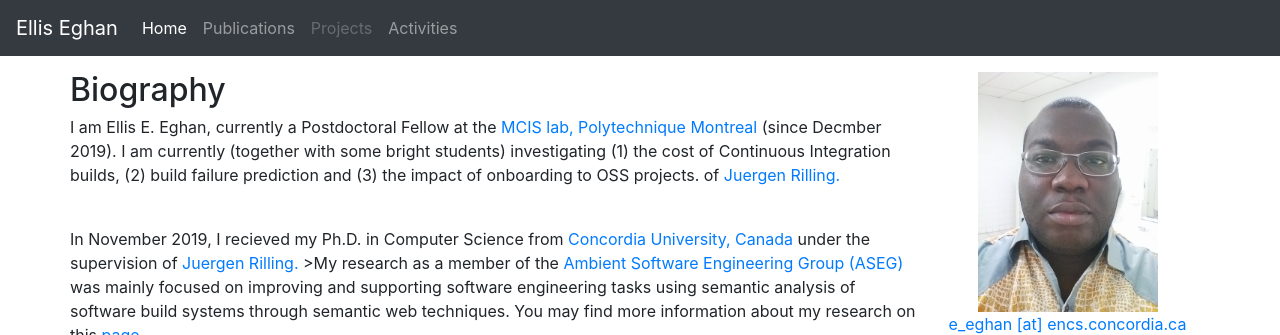
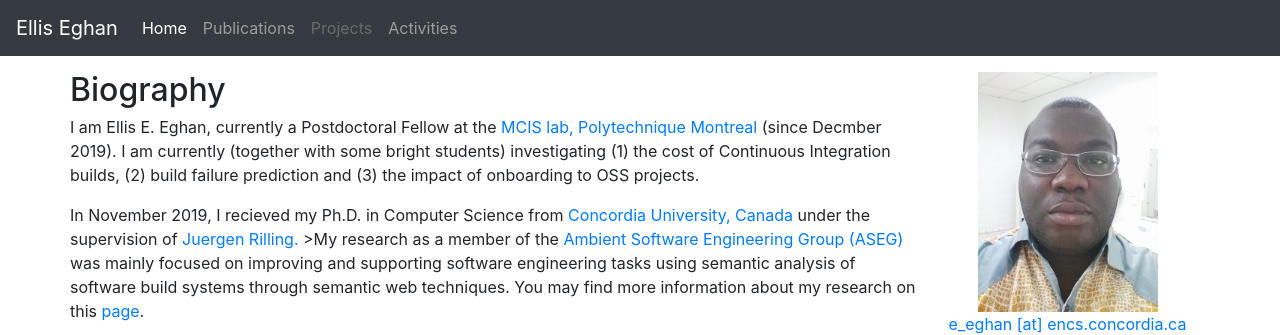
Before and after one commit to elliseghan/elliseghan.github.io, a plain HTML site: page index.html in a window 1280 px wide. Shown: the top 335 px of the page. Drawn offline with nearby package versions, Linux system fonts and the light colour scheme.

Commit message:
Update index.html

```diff
--- a/index.html
+++ b/index.html
@@ -54,7 +54,6 @@
 					<h2>Biography</h2>
 					<p>I am Ellis E. Eghan, currently a Postdoctoral Fellow at the <a href="http://mcis.polymtl.ca/">MCIS lab, Polytechnique Montreal</a> (since Decmber 2019).
 						I am currently (together with some bright students) investigating (1) the cost of Continuous Integration builds, (2) build failure prediction and (3) the impact of onboarding to OSS projects.
-						of <a href="http://www.rilling.ca">Juergen Rilling.</a></p></br>
 
 					<p>In November 2019, I recieved my Ph.D. in Computer Science from <a href="https://www.concordia.ca">Concordia University, Canada</a> under the supervision
 						of <a href="http://www.rilling.ca">Juergen Rilling.</a> >My research as a member of the <a target="_blank" href="http://aseg.cs.concordia.ca/">
```
